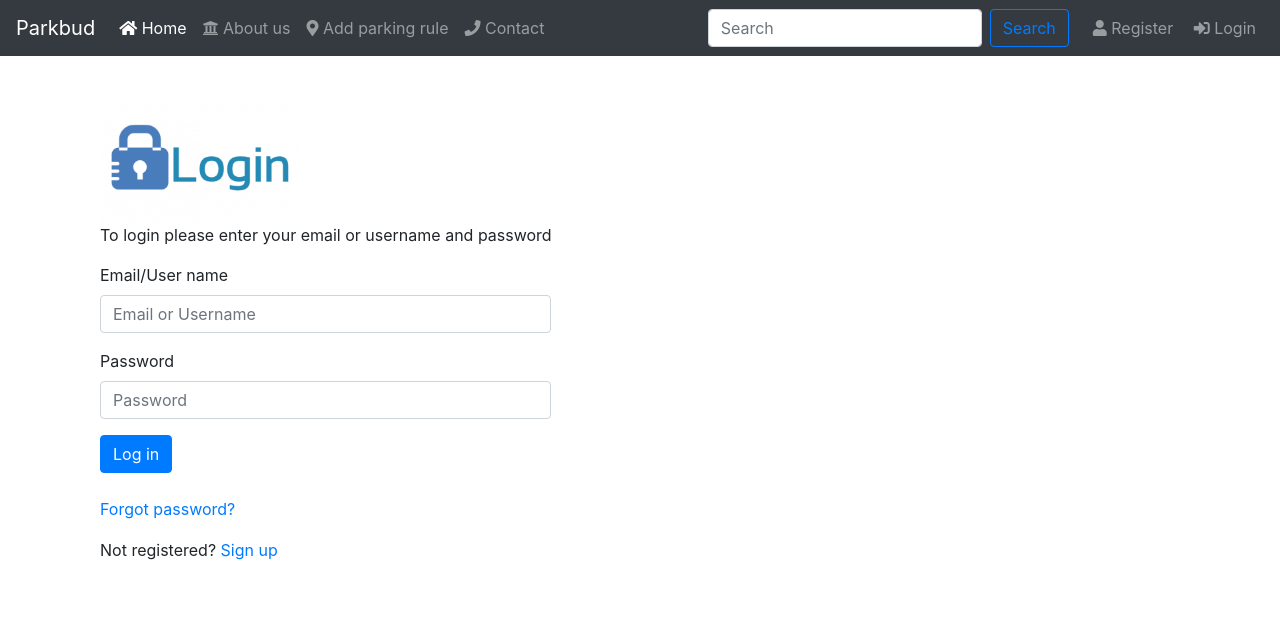
After one commit to xenosnikos/parkbud, a PHP site: template parkbud/templates/login.html.twig in a window 1280 px wide. The commit adds this page. Shown: the top 642 px of the page. Run offline with PHP 8.4, Linux system fonts and the light colour scheme; the template is opened without the code that fills it, so the values that code supplies are empty; some libraries are stand-ins or nearby versions.

Commit message:
Login added

```diff
--- /dev/null
+++ b/parkbud/templates/login.html.twig
@@ -0,0 +1,48 @@
+{% extends "master.html.twig" %}
+
+{% block stylesheet %}<link rel="stylesheet" href="/styles/form_style.css" />{% endblock stylesheet%}
+
+{% block title %}
+    Login to Ski Rentals
+{% endblock title %}
+
+{% block content %}
+    <div class="py-5 container">
+        <div class="row">
+            <div class="col-md-12">
+                <div class="contact-info col-md-6">
+                    <img src="/images/login.png" alt="image" width="200"/>
+                    <p>To login please enter your email or username and password</p>
+                </div>
+            </div>
+            <form method="POST" class="col-md-9">
+                {% if errors %}
+                        {% for e in errors %}
+                        <p class="form-control is-invalid text-white bg-danger">{{ e }}</p>
+                        {% endfor %}
+                {% endif %}
+                <div class="form-group col-md-7">
+                    <label for="loginEmail">Email/User name</label>
+                    <input name="emailOrUsername" type="text" class="form-control" id="loginEmail" placeholder="Email or Username">
+                </div>
+                <div class="form-group col-md-7">
+                    <label for="loginPassword">Password</label>
+                    <input name="password" type="password" class="form-control" id="loginPassword" placeholder="Password">
+                </div>
+                <div class="col-md-6">
+                    <button type="submit " class="btn btn-primary">Log in</button>
+                </div>
+                <br>
+            </form>
+
+            <div class="col-md-6">
+                <a class="col-md-2" href="/passreset_request">Forgot password?</a>
+                <p class="col-md-3"></p>
+                <p class="col-md-5">Not registered? <a class="" href="/register">Sign up</a></p>
+                <p class="col-md-4"></p>
+            </div>
+
+        </div>
+    </div>
+
+{% endblock content %}
--- a/parkbud/templates/master.html.twig
+++ b/parkbud/templates/master.html.twig
@@ -2,10 +2,10 @@
 <html>
 	<head>
 		{% block head %}
-			{#
-			        <link href="https://cdn.jsdelivr.net/npm/bootstrap@5.0.0-beta1/dist/css/bootstrap.min.css" rel="stylesheet"
-			            integrity="sha384-giJF6kkoqNQ00vy+HMDP7azOuL0xtbfIcaT9wjKHr8RbDVddVHyTfAAsrekwKmP1" crossorigin="anonymous">
-			        #}
+
+			<link href="https://cdn.jsdelivr.net/npm/bootstrap@5.0.0-beta1/dist/css/bootstrap.min.css" rel="stylesheet"
+			integrity="sha384-giJF6kkoqNQ00vy+HMDP7azOuL0xtbfIcaT9wjKHr8RbDVddVHyTfAAsrekwKmP1" crossorigin="anonymous">
+
 			<link href="//maxcdn.bootstrapcdn.com/bootstrap/4.1.1/css/bootstrap.min.css" rel="stylesheet" id="bootstrap-css">
 			<script src="//maxcdn.bootstrapcdn.com/bootstrap/4.1.1/js/bootstrap.min.js"></script>
 			<script src="//cdnjs.cloudflare.com/ajax/libs/jquery/3.2.1/jquery.min.js"></script>
@@ -25,8 +25,7 @@
 	<body>
 		<div>
 			{% block nav %}
-				<nav
-					class="navbar navbar-icon-top navbar-expand-lg navbar-dark bg-dark">
+				<nav class="navbar navbar-icon-top navbar-expand-lg navbar-dark bg-dark">
 					<!-- <img src="/parkbudproject/parkbud/images/logo.png" height="30rem" alt="logo"> -->
 					<a class="navbar-brand" href="/">Parkbud</a>
 					<button class="navbar-toggler" type="button" data-toggle="collapse" data-target="#navbarSupportedContent" aria-controls="navbarSupportedContent" aria-expanded="false" aria-label="Toggle navigation">
```
Also changed, not shown: parkbud/register.php (+65 -1 lines), parkbud/images/login.png (added).
